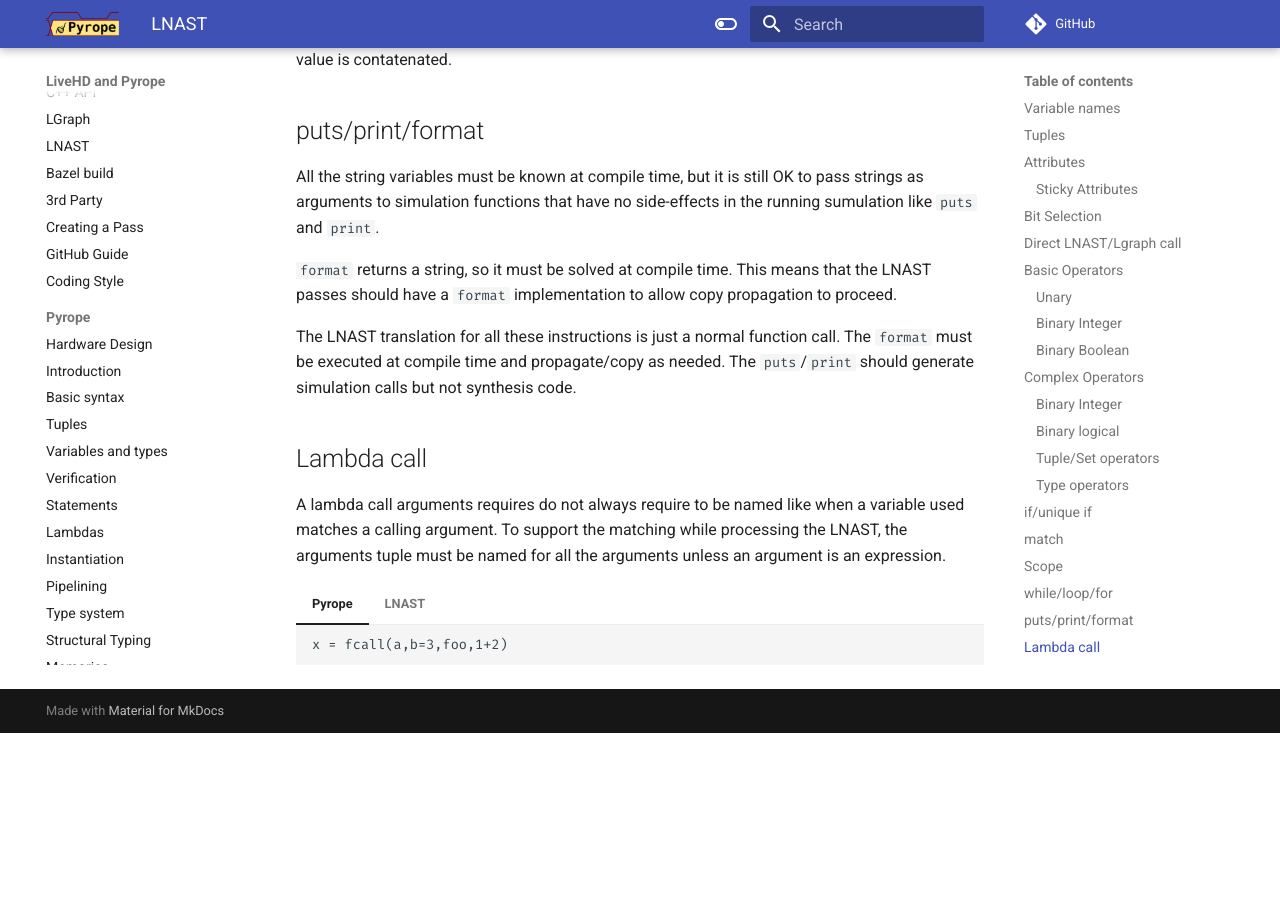
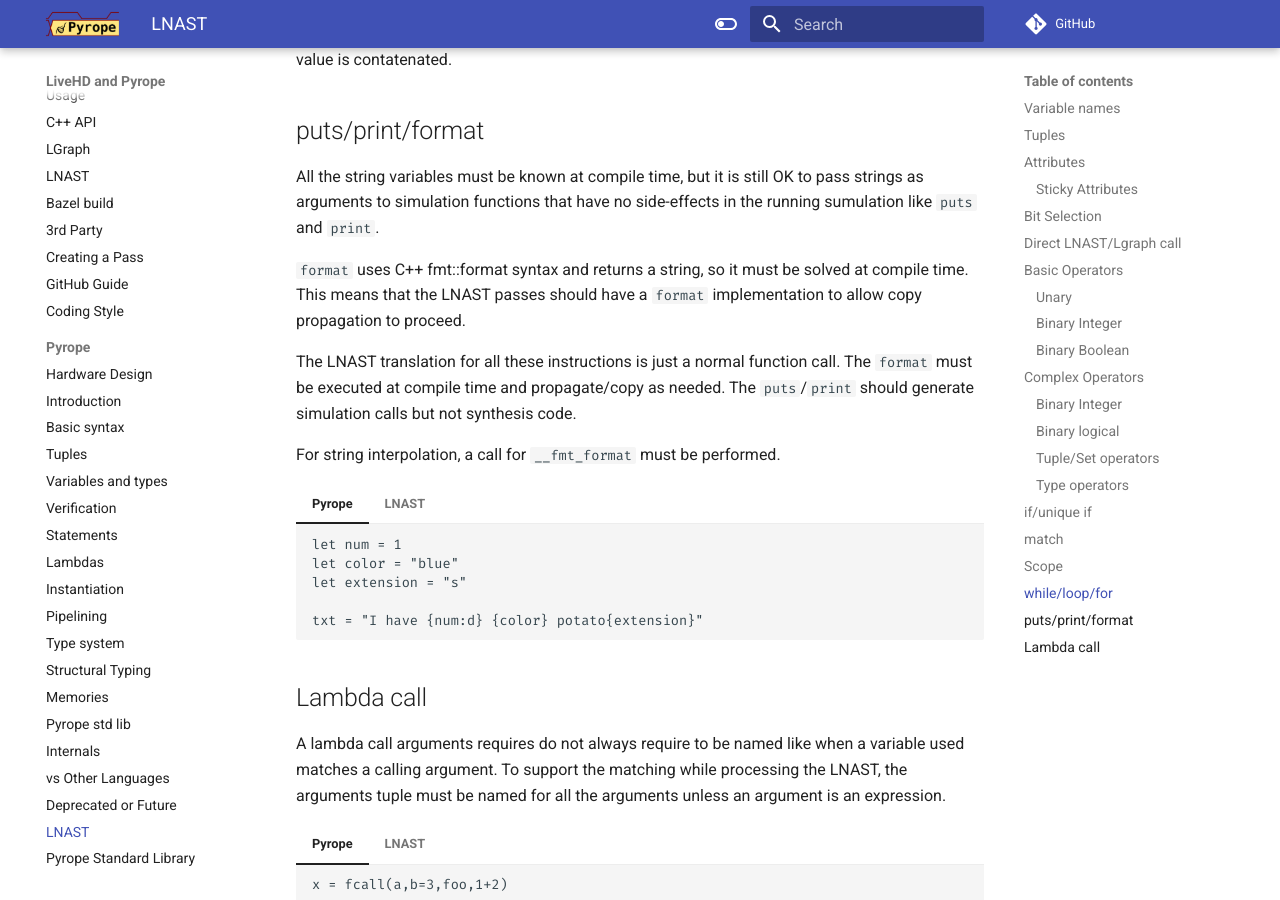
Before and after one commit to masc-ucsc/docs, an MkDocs documentation site: the page built from docs/pyrope/12-lnast.md, in a window 1280 px wide and 900 px high, scrolled down 13228 px. Built offline with MkDocs 1.6.1 and Material for MkDocs 9.7.7, drawn with Linux system fonts in a browser that asks for light colours; comment, search, counter and statistics services are not loaded; before the commit the page ends 13961 px from its top, so only the background shows below that.

Commit message:
string interpolation

````diff
--- a/docs/pyrope/12-lnast.md
+++ b/docs/pyrope/12-lnast.md
@@ -1657,14 +1657,50 @@
 pass strings as arguments to simulation functions that have no side-effects in
 the running sumulation like `puts` and `print`.
 
-`format` returns a string, so it must be solved at compile time. This means
-that the LNAST passes should have a `format` implementation to allow copy
-propagation to proceed.
+`format` uses C++ fmt::format syntax and returns a string, so it must be solved
+at compile time. This means that the LNAST passes should have a `format`
+implementation to allow copy propagation to proceed.
 
 The LNAST translation for all these instructions is just a normal function
 call. The `format` must be executed at compile time and propagate/copy as
 needed. The `puts`/`print` should generate simulation calls but not synthesis
 code.
+
+
+For string interpolation, a call for `__fmt_format` must be performed.
+
+=== "Pyrope"
+    ```
+    let num = 1
+    let color = "blue"
+    let extension = "s"
+
+    txt = "I have {num:d} {color} potato{extension}"
+    ```
+=== "LNAST"
+    ```lnast
+    let
+      ref num
+      const 1
+    let
+      ref color
+      const blue
+    let
+      ref extension
+      const s
+
+    tup_add
+      ref ___tmp
+      const "I have {0:d} {1} potato{2}"
+      ref num
+      ref color
+      ref extension
+
+    fcall
+      ref txt
+      ref __fmt_format
+      ref ___tmp
+    ```
 
 ## Lambda call
 
````
Also changed, not shown: docs/pyrope/02-basics.md (+14 -0 lines).
